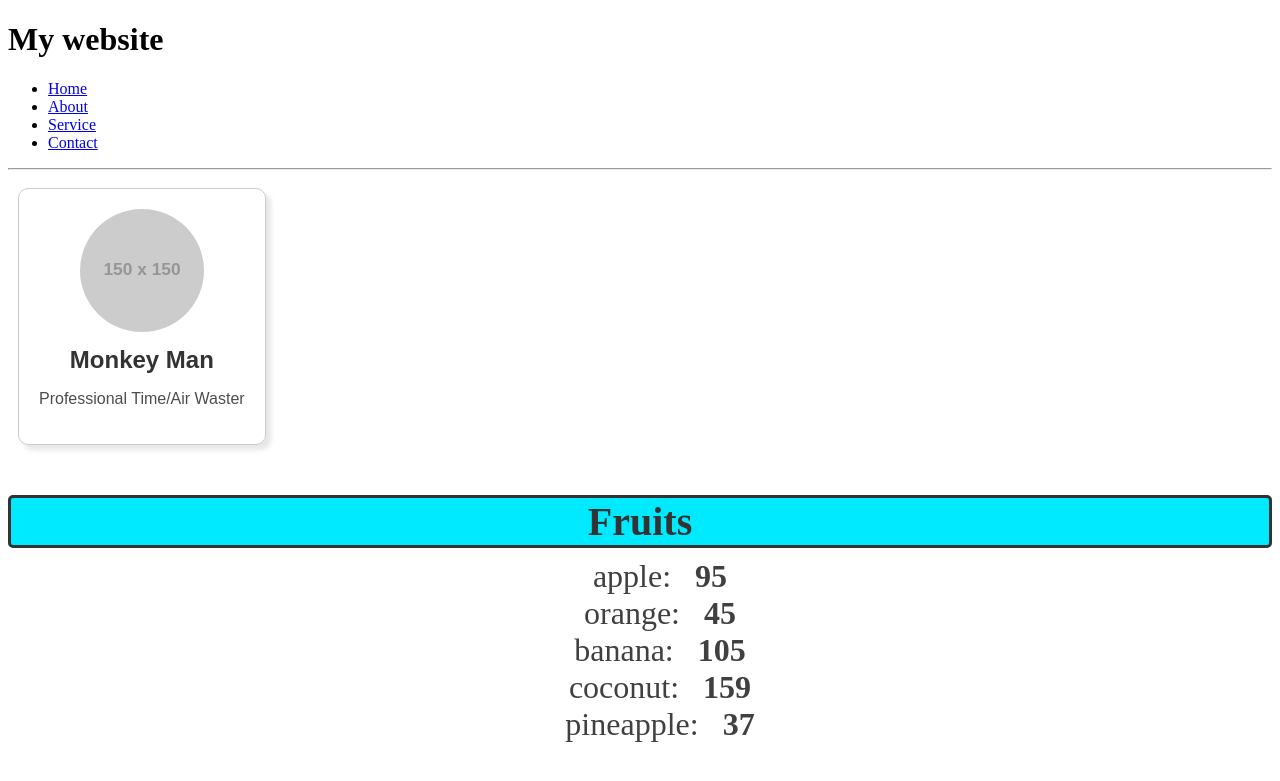
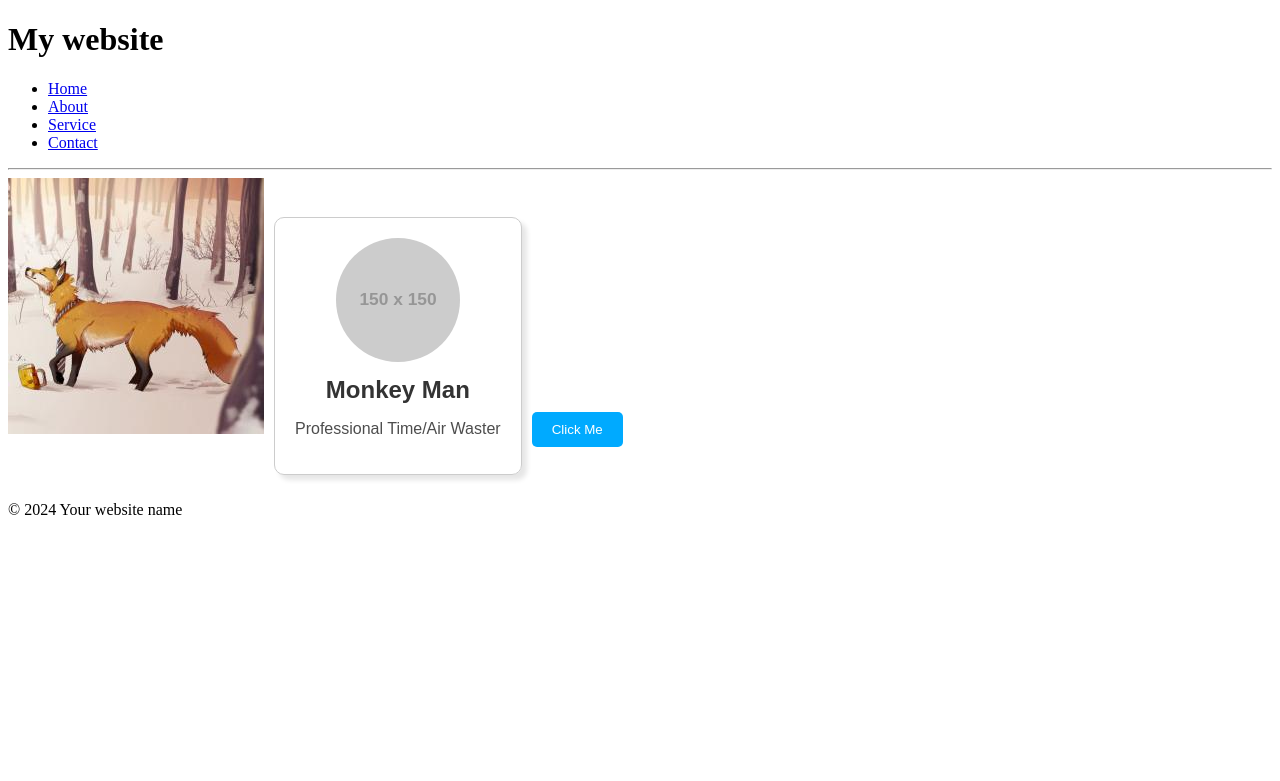
Before and after one commit to udK01/BeginnerReactProject, a React (Vite) app: page / in a window 1280 px wide. Shown: the top 781 px of the page. Built offline with nearby package versions, Linux system fonts and the light colour scheme.

Commit message:
Click Events In React

```diff
--- a/src/App.jsx
+++ b/src/App.jsx
@@ -1,3 +1,4 @@
+import ProfilePicture from "./components/ProfilePicture";
 import UserGreeting from "./components/UserGreeting";
 import Student from "./components/Student";
 import Footer from "./components/Footer";
@@ -27,12 +28,9 @@ function App() {
   return (
     <>
       <Header />
+      <ProfilePicture />
       <Card />
-      {fruits.length > 0 && <List items={fruits} category={"Fruits"} />}
-      {vegetables.length > 0 && (
-        <List items={vegetables} category={"Vegetables"} />
-      )}
-
+      <Button />
       <Footer />
     </>
   );
@@ -41,8 +39,14 @@ function App() {
 export default App;
 
 {
+  /* {fruits.length > 0 && <List items={fruits} category={"Fruits"} />}
+{vegetables.length > 0 && (
+  <List items={vegetables} category={"Vegetables"} />
+)} */
+}
+
+{
   /* <Food />
-<Button />
 <Student name="Spongebob" age={30} isStudent={true} />
       <Student name="Patrick" age={42} isStudent={false} />
       <Student name="Squidward" age={50} isStudent={false} />
--- a/src/components/Button.jsx
+++ b/src/components/Button.jsx
@@ -8,5 +8,24 @@ export default function Button() {
   //   cursor: "pointer",
   // };
 
-  return <button className="button">Click Me</button>;
+  // let count = 0;
+
+  // const handleClick = (name) => {
+  //   if (count < 3) {
+  //     count++;
+  //     console.log(`${name} clicked me ${count} times!`);
+  //   } else {
+  //     console.log(`${name} stop clicking me!`);
+  //   }
+  // };
+
+  const handleClick = (e) => {
+    e.target.textContent = `Ouch!`;
+  };
+
+  return (
+    <button className="button" onClick={(e) => handleClick(e)}>
+      Click Me
+    </button>
+  );
 }
--- /dev/null
+++ b/src/components/ProfilePicture.jsx
@@ -0,0 +1,9 @@
+export default function ProfilePicture() {
+  const imageUrl = "./src/assets/fox.jpg";
+
+  const handleClick = (e) => {
+    e.target.style.display = `none`;
+  };
+
+  return <img src={imageUrl} onClick={(e) => handleClick(e)}></img>;
+}
```
Also changed, not shown: src/assets/fox.jpg (added).
